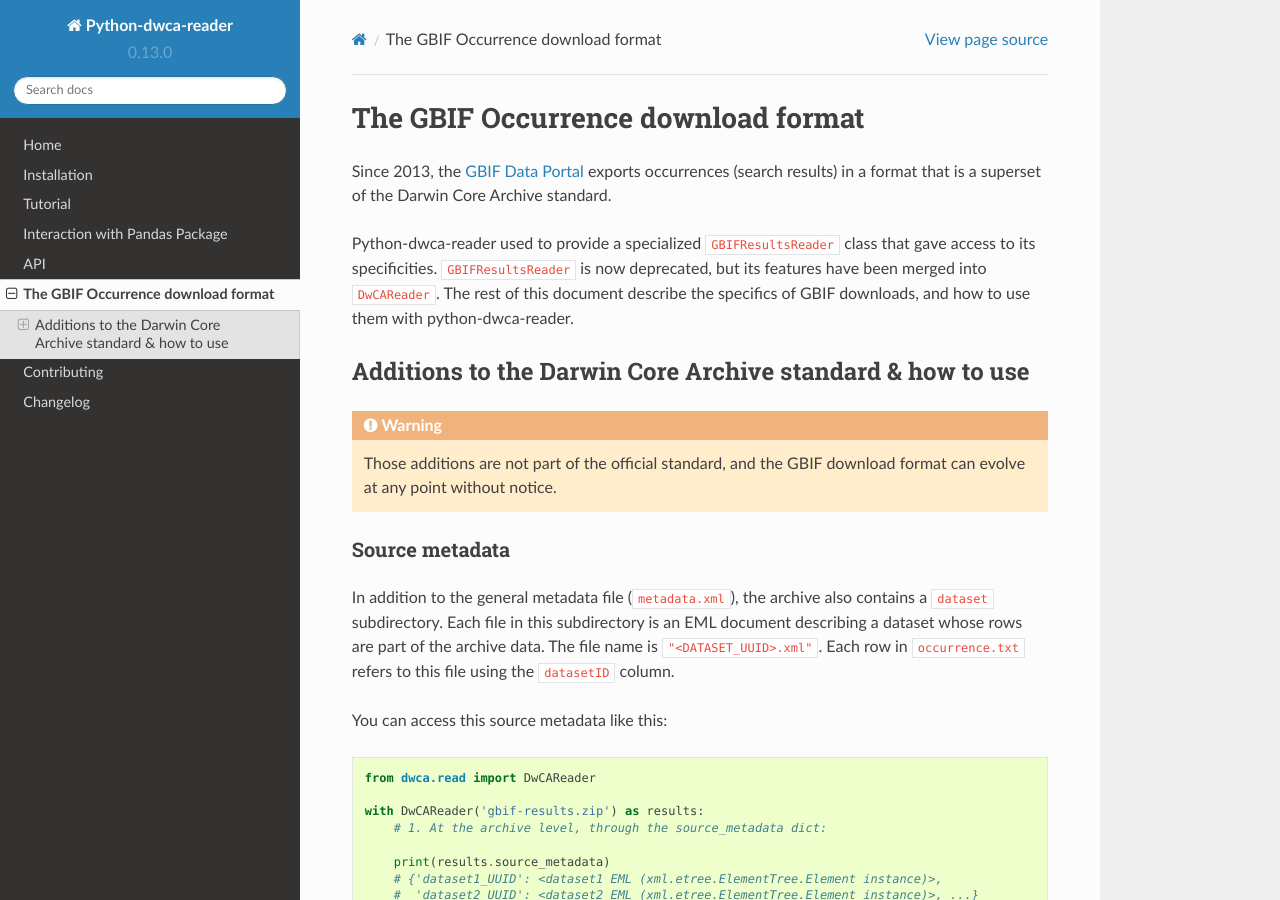
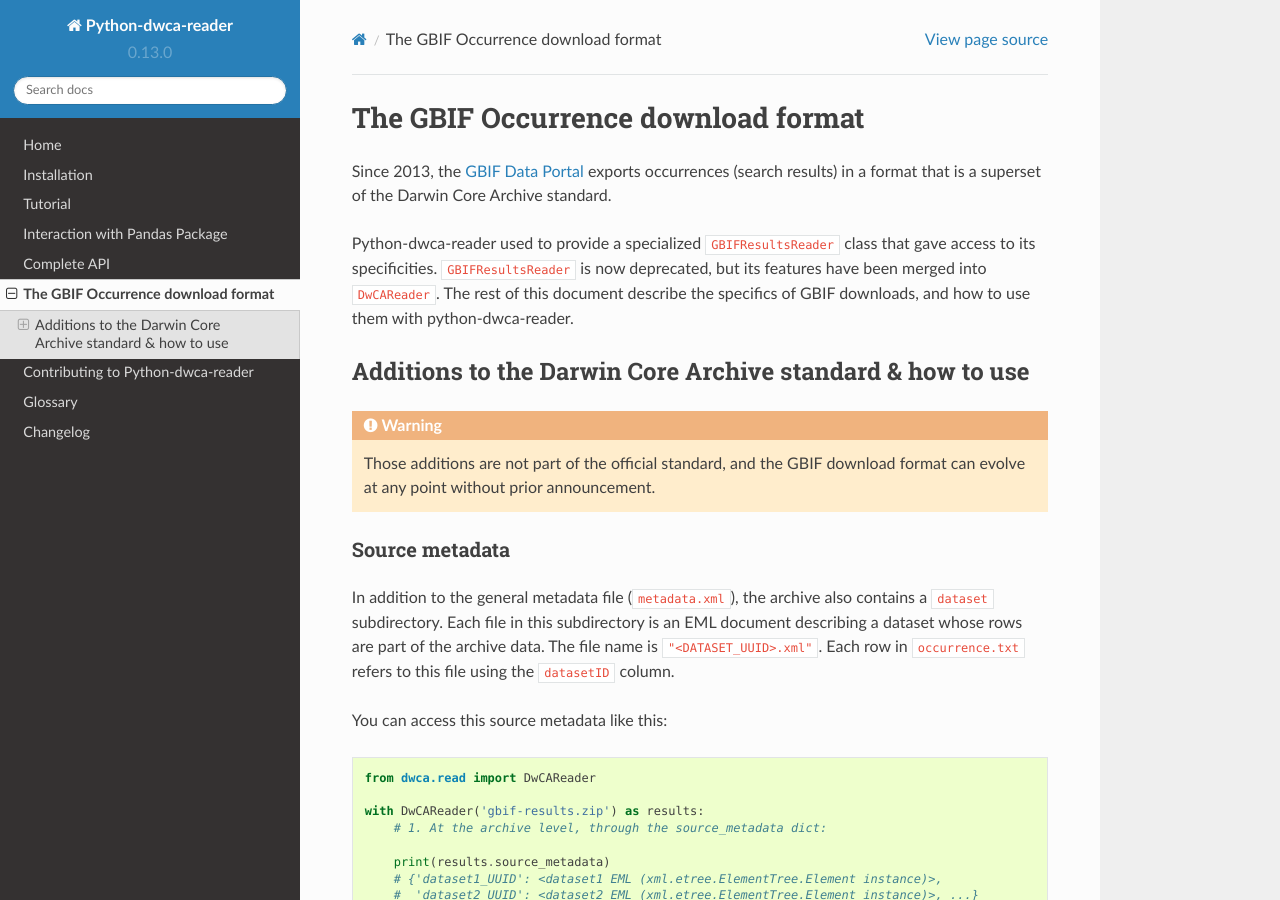
Before and after one commit to BelgianBiodiversityPlatform/python-dwca-reader, a Sphinx documentation site: the page built from doc/gbif_results.rst, in a window 1280 px wide and 900 px high. Built offline with Sphinx 7.4.7 and the Read the Docs theme 2.0.0, drawn with Linux system fonts in a browser that asks for light colours.

Commit message:
Small doc improvements.

```diff
--- a/doc/api.rst
+++ b/doc/api.rst
@@ -1,5 +1,5 @@
-API
-===
+Complete API
+============
 
 Reader objects
 --------------
--- a/doc/contributing.rst
+++ b/doc/contributing.rst
@@ -1,5 +1,5 @@
-Contributing
-============
+Contributing to Python-dwca-reader
+==================================
 
 Contributions are more than welcome! Please also provide tests and documentation for your contributions.
 
--- a/doc/gbif_results.rst
+++ b/doc/gbif_results.rst
@@ -8,7 +8,7 @@ Python-dwca-reader used to provide a specialized ``GBIFResultsReader`` class tha
 Additions to the Darwin Core Archive standard & how to use
 ----------------------------------------------------------
 
-.. warning:: Those additions are not part of the official standard, and the GBIF download format can evolve at any point without notice.
+.. warning:: Those additions are not part of the official standard, and the GBIF download format can evolve at any point without prior announcement.
 
 Source metadata
 ~~~~~~~~~~~~~~~
--- a/doc/index.rst
+++ b/doc/index.rst
@@ -40,6 +40,7 @@ Major limitations
    api
    gbif_results
    contributing
+   glossary
    changelog
 
 
```
Also changed, not shown: doc/glossary.rst (added, +14 -0 lines).
